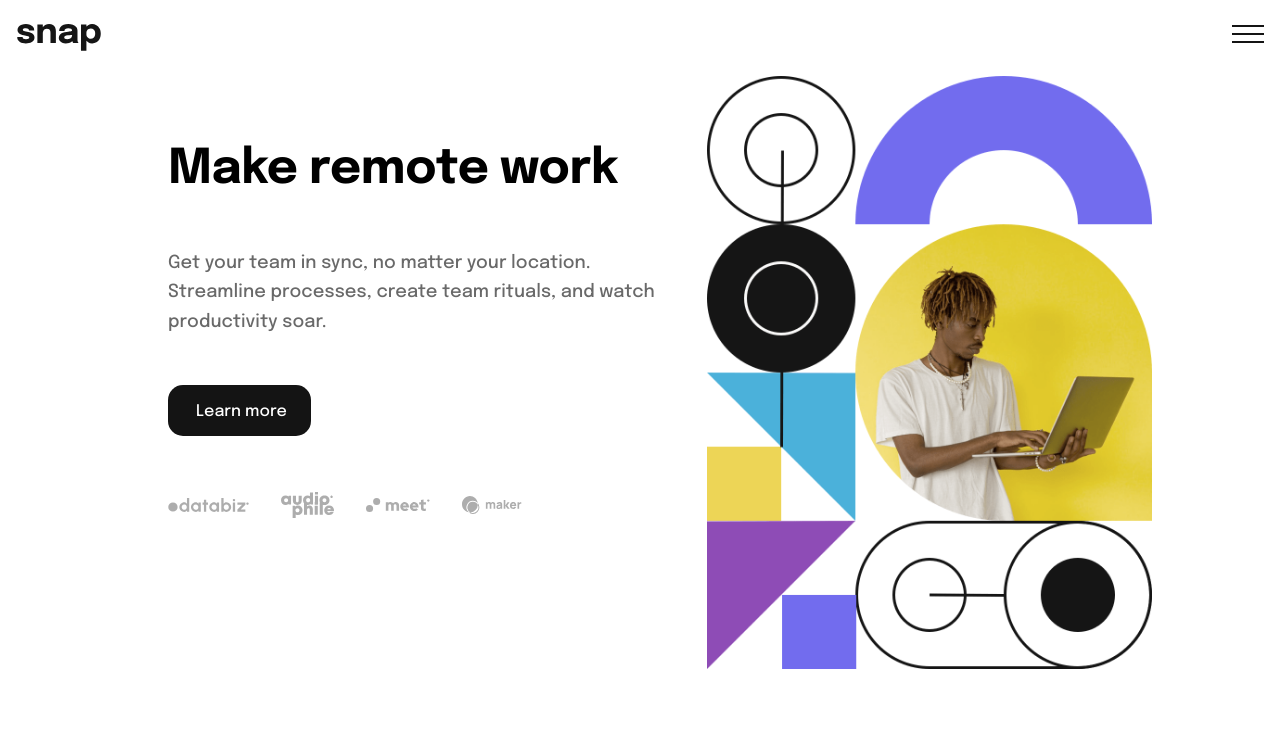
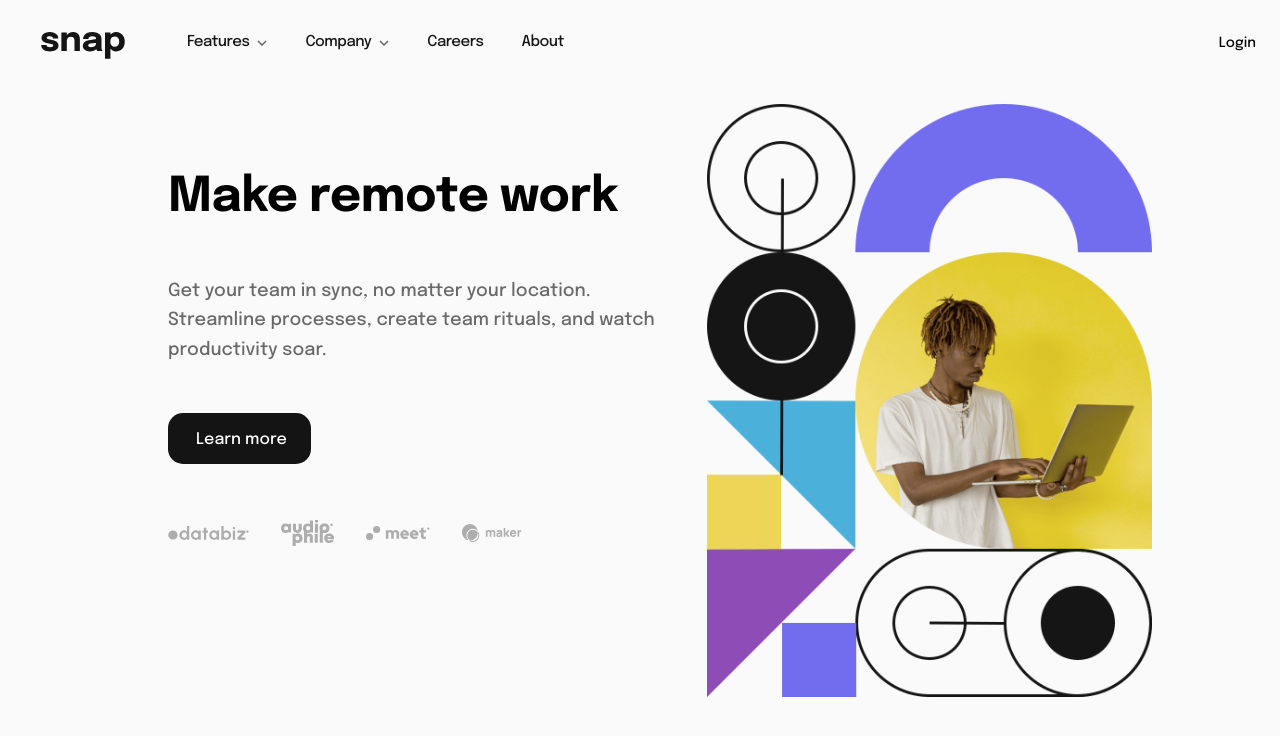
Before and after one commit to pawelpiotrowski38/intro-section-with-dropdown-menu, a React (Create React App) app: page / in a window 1280 px wide. Shown: the top 736 px of the page. Built offline with nearby package versions, Linux system fonts and the light colour scheme.

Commit message:
Create styles for header (desktop version)

```diff
--- a/src/index.css
+++ b/src/index.css
@@ -33,7 +33,7 @@ body {
     /* margin: 0;
     padding: 0; */
     line-height: 1.3;
-    background-color: white;
+    background-color: var(--white);
     font-family: 'Epilogue', sans-serif;
     font-weight: 500;
 }
--- a/src/styles/hamburgerButton.css
+++ b/src/styles/hamburgerButton.css
@@ -45,3 +45,9 @@
     transform: rotate(0);
     transition: all 0.3s ease-in-out;
 }
+
+@media screen and (min-width: 62.5em) {
+    .hamburger-button {
+        display: none;
+    }
+}
--- a/src/styles/header.css
+++ b/src/styles/header.css
@@ -26,3 +26,10 @@
     opacity: 1;
     visibility: visible;
 }
+@media screen and (min-width: 62.5em) {
+    .header {
+        justify-content: flex-start;
+        align-items: center;
+        padding: 1.25rem 2.5625rem;
+    }
+}
--- a/src/styles/logo.css
+++ b/src/styles/logo.css
@@ -6,3 +6,10 @@
 .logo:hover {
     cursor: pointer;
 }
+
+@media screen and (min-width: 62.5em) {
+    .logo {
+        margin: 0;
+        margin-top: 0.75rem;
+    }
+}
--- a/src/styles/navigation.css
+++ b/src/styles/navigation.css
@@ -20,3 +20,21 @@
     right: 0;
     visibility: visible;
 }
+
+@media screen and (min-width: 62.5em) {
+    .navigation {
+        position: static;
+        visibility: visible;
+        flex-direction: row;
+        justify-content: space-between;
+        align-items: center;
+        flex-grow: 1;
+        height: auto;
+        width: auto;
+        margin-left: 3.875rem;
+        padding: 0;
+        min-height: auto;
+        color: var(--gray);
+        letter-spacing: -0.5px;
+    }
+}
--- a/src/styles/navigationButtons.css
+++ b/src/styles/navigationButtons.css
@@ -22,3 +22,22 @@
     text-align: center;
     cursor: pointer;
 }
+
+@media screen and (min-width: 62.5em) {
+    .navigation-buttons {
+        flex-direction: row;
+        margin-top: 0;
+        margin-left: 40.9375rem;
+    }
+
+    .navigation-buttons__login {
+        margin-right: 2.5rem;
+        margin-bottom: 0;
+        font-size: 0.875rem;
+        cursor: pointer;
+    }
+
+    .navigation-buttons__register {
+        padding-bottom: 0.625rem;
+    }
+}
--- a/src/styles/navigationItem.css
+++ b/src/styles/navigationItem.css
@@ -26,3 +26,14 @@
 .navigation-item__arrow-icon--open {
     transform: rotate(-180deg);
 }
+
+@media screen and (min-width: 62.5em) {
+    .navigation-item {
+        /* width: 6.5rem; */
+    }
+
+    .navigation-item__arrow-icon {
+        margin-top: 0;
+        margin-left: 0.5rem;
+    }
+}
--- a/src/styles/navigationList.css
+++ b/src/styles/navigationList.css
@@ -5,3 +5,22 @@
 .navigation-list > :not(:last-child) {
     margin-bottom: 1.3125rem;
 }
+
+@media screen and (min-width: 62.5em) {
+    .navigation-list {
+        display: flex;
+        justify-content: flex-start;
+        align-items: center;
+        color: var(--gray);
+        font-size: 0.9375rem;
+    }
+
+    .navigation-list > :not(:last-child) {
+        margin-bottom: 0;
+        margin-right: 2.375rem;
+    }
+
+    /* .navigation-list > :last-child {
+        margin-left: -0.75rem;
+    } */
+}
--- a/src/styles/navigationSublist.css
+++ b/src/styles/navigationSublist.css
@@ -22,3 +22,9 @@
 .navigation-sublist > :not(:last-child) {
     margin-bottom: 1.25rem;
 }
+
+@media screen and (min-width: 62.5em) {
+    .navigation-sublist {
+        position: absolute;
+    }
+}
```
